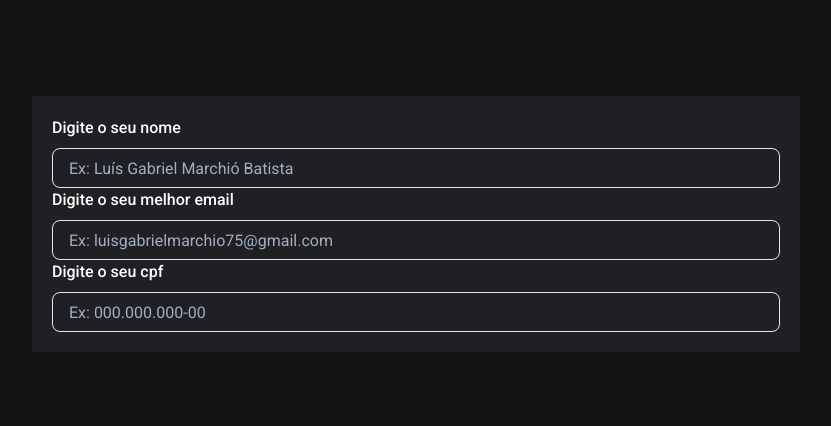
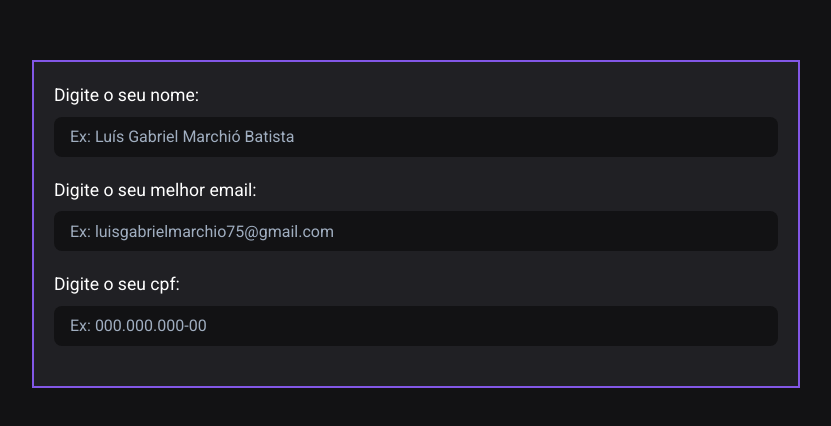
Before and after one commit to LuisMarchio03/challegen-dev-form-nextjs-servelles, a Next.js app: page / in a window 1280 px wide. Shown: the part 176-602 px from the top of the page, without its empty margins (224-1055 px from the left). Built offline with nearby package versions, Linux system fonts and the light colour scheme.

Commit message:
Page Home styles - Main / form - Finished

```diff
--- a/src/components/Form/index.tsx
+++ b/src/components/Form/index.tsx
@@ -14,6 +14,7 @@ const Form: React.FC = ({ children }: IProps) => {
       p={5}
       flexDir="column"
       backgroundColor="gray.700"
+      border="2px solid #8257e6"
     >
       {children}
     </Flex>
--- a/src/pages/index.tsx
+++ b/src/pages/index.tsx
@@ -1,6 +1,5 @@
-import { FormLabel } from "@chakra-ui/form-control";
 import { Input } from "@chakra-ui/input";
-import { Box } from "@chakra-ui/layout";
+import { Box, Text } from "@chakra-ui/layout";
 
 import Form from "../components/Form";
 import Main from "../components/Main";
@@ -9,27 +8,46 @@ export default function Home() {
   return (
     <Main>
       <Form>
-        <Box>
-          <FormLabel for-id="name">Digite o seu nome</FormLabel>
+        <Box mb={5}>
+          <Text as="label" fontSize="1.1rem" for-id="name">
+            Digite o seu nome:
+          </Text>
           <Input
             type="text"
             id="name"
             placeholder="Ex: Luís Gabriel Marchió Batista"
+            backgroundColor="gray.800"
+            border="0"
+            mt={2}
           />
         </Box>
 
-        <Box>
-          <FormLabel for-id="email">Digite o seu melhor email</FormLabel>
+        <Box mb={5}>
+          <Text as="label" fontSize="1.1rem" for-id="email">
+            Digite o seu melhor email:
+          </Text>
           <Input
             type="email"
             id="email"
             placeholder="Ex: luisgabrielmarchio75@gmail.com"
+            backgroundColor="gray.800"
+            border="0"
+            mt={2}
           />
         </Box>
 
-        <Box>
-          <FormLabel for-id="cpf">Digite o seu cpf</FormLabel>
-          <Input type="text" id="cpf" placeholder="Ex: 000.000.000-00" />
+        <Box mb={5}>
+          <Text as="label" fontSize="1.1rem" for-id="cpf">
+            Digite o seu cpf:
+          </Text>
+          <Input
+            type="text"
+            id="cpf"
+            placeholder="Ex: 000.000.000-00"
+            backgroundColor="gray.800"
+            border="0"
+            mt={2}
+          />
         </Box>
       </Form>
     </Main>
```
